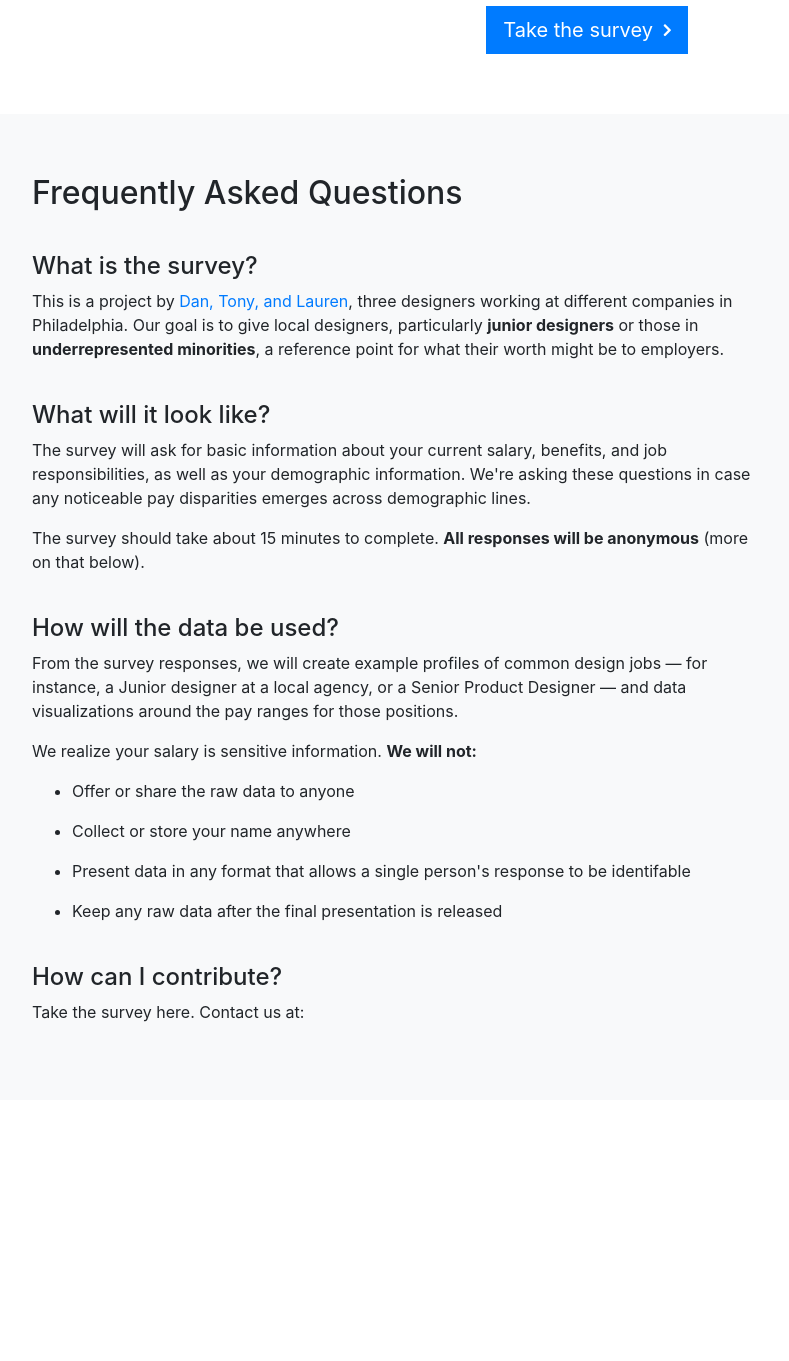
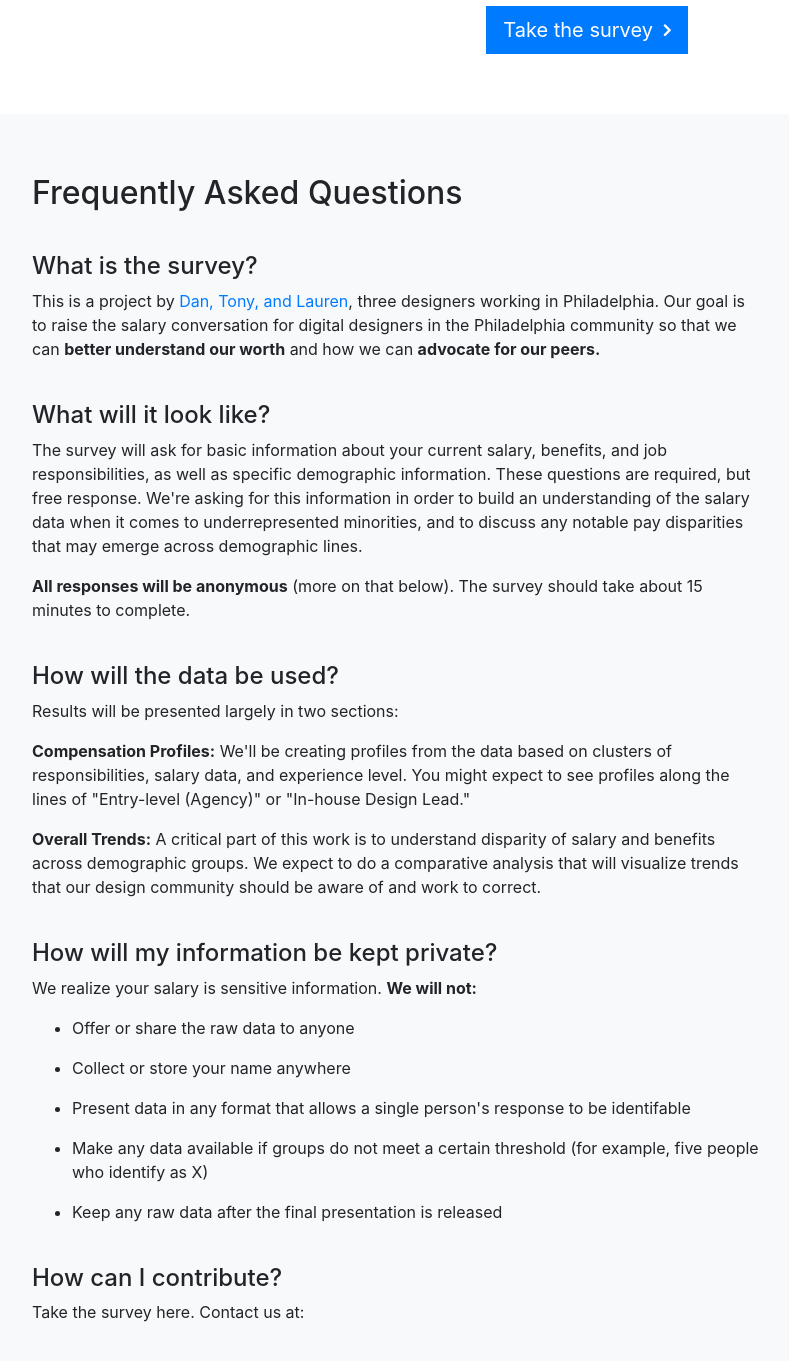
Before and after one commit to laurenhallden/designer-survey, a Jekyll site: the page built from index.md, in a window 1280 px wide and 1400 px high, scrolled down 222 px. Shown: the top 1361 px of the window, without its empty margins (53-842 px from the left). Built offline with Jekyll 4.4.1, drawn with Linux system fonts in a browser that asks for light colours; nearby versions of some CDN libraries; before the commit the page ends 1322 px from its top, so only the background shows below that; some of the changed text lies outside the part shown.

Commit message:
adding text

```diff
--- a/_includes/head.html
+++ b/_includes/head.html
@@ -5,13 +5,13 @@
 <meta http-equiv="X-UA-Compatible" content="IE=edge">
 <meta name="description" content="How much should designers be making in the Philadelphia area?">
 <meta name="keywords" content="design salaries, philadelphia designers">
-<title>Philadelphia Designers Salary Survey</title>
+<title>Philly Community Digital Designer Compensation Survey</title>
 
 <meta property="og:image" content="/og-image.jpg">
 <meta property="og:image:width" content="279">
 <meta property="og:image:height" content="279">
 <meta property="og:description" content="How much should designers be making in the Philadelphia area?">
-<meta property="og:title" content="Philadelphia Designers Salary Survey">
+<meta property="og:title" content="Philly Community Digital Designer Compensation Survey">
 <meta property="og:url" content="http://example.com">
 
 <meta name="twitter:creator" content="@phillylauren">
--- a/_includes/nav.html
+++ b/_includes/nav.html
@@ -1,5 +1,5 @@
 <nav class="navbar navbar-expand-lg navbar-light bg-light">
-  <a class="navbar-brand" href="/">Designer Survey</a>
+  <a class="navbar-brand" href="/">Philly Community Digital Designer Compensation Survey</a>
   <button class="navbar-toggler" type="button" data-toggle="collapse" data-target="#navbarSupportedContent" aria-controls="navbarSupportedContent" aria-expanded="false" aria-label="Toggle navigation">
     <span class="navbar-toggler-icon"></span>
   </button>
--- a/_layouts/standard.html
+++ b/_layouts/standard.html
@@ -22,18 +22,22 @@
             <div class="col-md-8">
                 <h2>Frequently Asked Questions</h2>
                 <h4>What is the survey?</h4>
-                <p>This is a project by <a href="/about">Dan, Tony, and Lauren</a>, three designers working at different companies in Philadelphia. Our goal is to give local designers, particularly <strong>junior designers</strong> or those in <strong>underrepresented minorities</strong>, a reference point for what their worth might be to employers.
+                <p>This is a project by <a href="/about">Dan, Tony, and Lauren</a>, three designers working in Philadelphia. Our goal is to raise the salary conversation for digital designers in the Philadelphia community so that we can <strong>better understand our worth</strong> and how we can <strong>advocate for our peers.</strong>
                 </p>
                 <h4>What will it look like?</h4>
-                <p>The survey will ask for basic information about your current salary, benefits, and job responsibilities, as well as your demographic information. We're asking these questions in case any noticeable pay disparities emerges across demographic lines.</p>
-                <p>The survey should take about 15 minutes to complete. <strong>All responses will be anonymous</strong> (more on that below).</p>
+                <p>The survey will ask for basic information about your current salary, benefits, and job responsibilities, as well as specific demographic information. These questions are required, but free response. We're asking for this information in order to build an understanding of the salary data when it comes to underrepresented minorities, and to discuss any notable pay disparities that may emerge across demographic lines.</p>
+                <p><strong>All responses will be anonymous</strong> (more on that below). The survey should take about 15 minutes to complete.</p>
                 <h4>How will the data be used?</h4>
-                <p>From the survey responses, we will create example profiles of common design jobs &mdash; for instance, a Junior designer at a local agency, or a Senior Product Designer &mdash; and data visualizations around the pay ranges for those positions.</p>
+                <p>Results will be presented largely in two sections:</p>
+                <p><strong>Compensation Profiles:</strong> We'll be creating profiles from the data based on clusters of responsibilities, salary data, and experience level. You might expect to see profiles along the lines of "Entry-level (Agency)" or "In-house Design Lead."</p>
+                <p><strong>Overall Trends:</strong> A critical part of this work is to understand disparity of salary and benefits across demographic groups. We expect to do a comparative analysis that will visualize trends that our design community should be aware of and work to correct.</p>
+                <h4>How will my information be kept private?</h4>
                 <p>We realize your salary is sensitive information. <strong>We will not:</strong></p>
                 <ul>
                     <li>Offer or share the raw data to anyone</li>
                     <li>Collect or store your name anywhere</li>
                     <li>Present data in any format that allows a single person's response to be identifable</li>
+                    <li>Make any data available if groups do not meet a certain threshold (for example, five people who identify as X)</li>
                     <li>Keep any raw data after the final presentation is released</li>
                 </ul>
 
```
